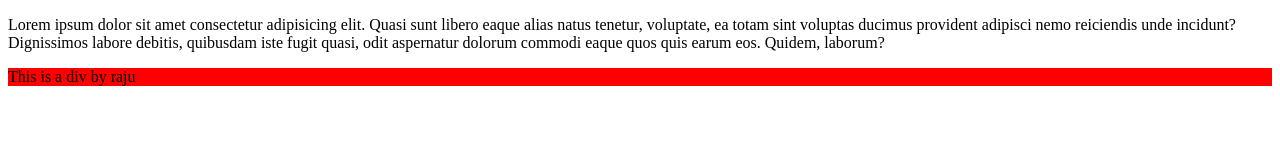
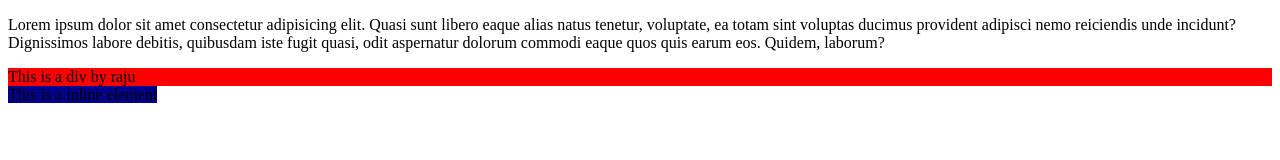
Before and after one commit to C-Puneeth/testrajupuneeth, a plain HTML site: page index.html in a window 1280 px wide. Drawn offline with Linux system fonts and the light colour scheme.

Commit message:
5th commit by raju

```diff
--- a/index.html
+++ b/index.html
@@ -12,6 +12,7 @@
         ea totam sint voluptas ducimus provident adipisci nemo reiciendis unde incidunt? Dignissimos labore debitis,
         quibusdam iste fugit quasi, odit aspernatur dolorum commodi eaque quos quis earum eos. Quidem, laborum?</p>
         <div style="background-color: red;">This is a div by raju</div>
+        <span style="background-color:darkblue ;">This is a inline element</span>
 </body>
 
 </html>
```
